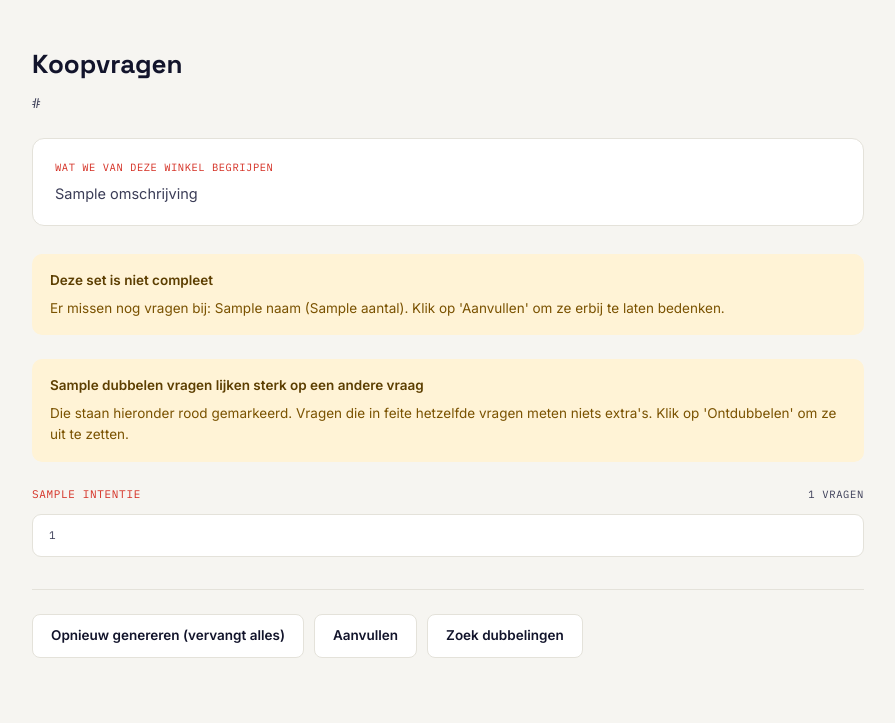
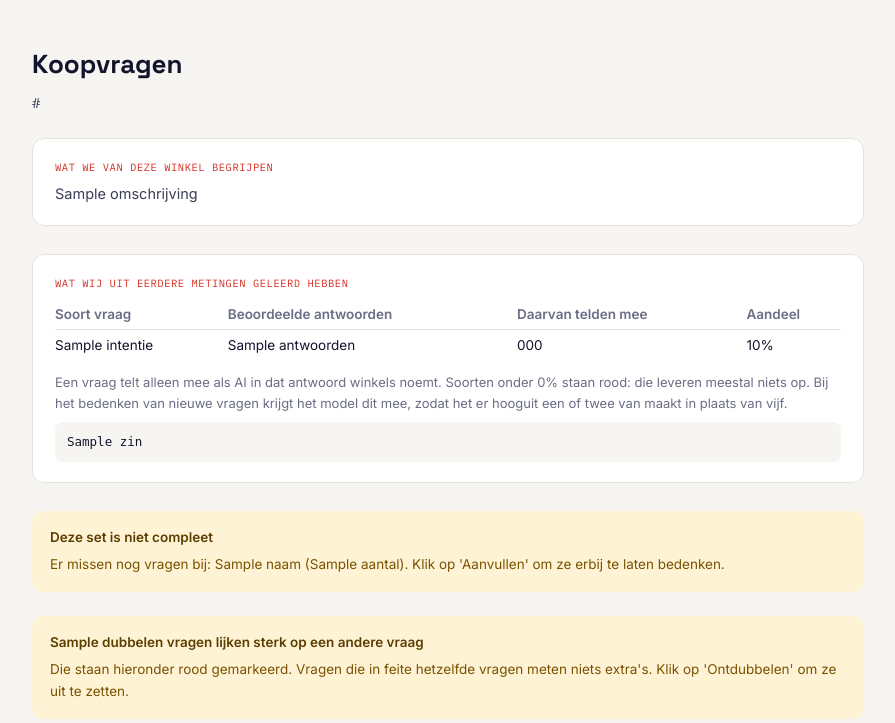
Before and after one commit to ninonorden/Krillo-app, a Flask app: template templates/admin_koopvragen.html in a window 1280 px wide. Shown: the top 723 px of the page, without its empty margins (192-1087 px from the left). Before the commit the page ends 658 px from the top, so only its background shows below. Run offline with Flask 3, Linux system fonts and the light colour scheme; the template is opened without the code that fills it: most values are stand-ins (such as "Sample title", 1, 10 or a date in 2020); some libraries are stand-ins or nearby versions.

Commit message:
Add files via upload

```diff
--- a/templates/admin_koopvragen.html
+++ b/templates/admin_koopvragen.html
@@ -77,6 +77,43 @@
   </div>
   {% endif %}
 
+  {# Wat de machine uit alle eerdere metingen geleerd heeft. Dit staat er niet
+     als versiering: vanaf het moment dat Krillo zijn eigen opdracht aanpast op
+     basis van geschiedenis, hoor je te kunnen zien waarop dat gebaseerd is en
+     hoeveel antwoorden eronder liggen. Anders is het een zwarte doos. #}
+  {% if geleerd and geleerd.regels %}
+  <div class="profiel">
+    <div class="profiel-label">Wat wij uit eerdere metingen geleerd hebben</div>
+    <table style="width:100%; border-collapse:collapse; font-size:13.5px; margin-top:8px;">
+      <tr style="text-align:left; color:#6B6D85;">
+        <th style="padding:4px 0;">Soort vraag</th>
+        <th>Beoordeelde antwoorden</th>
+        <th>Daarvan telden mee</th>
+        <th>Aandeel</th>
+      </tr>
+      {% for r in geleerd.regels %}
+      <tr style="border-top:1px solid #E4E2DA;">
+        <td style="padding:5px 0;">{{ r.intentie }}</td>
+        <td>{{ r.antwoorden }}</td>
+        <td>{{ r.telden_mee }}</td>
+        <td{% if r.aandeel < zwak_onder %} style="color:#B3261E; font-weight:600;"{% endif %}>
+          {{ (r.aandeel * 100) | round | int }}%</td>
+      </tr>
+      {% endfor %}
+    </table>
+    <p style="font-size:13px; color:#6B6D85; margin-top:10px;">
+      Een vraag telt alleen mee als AI in dat antwoord winkels noemt. Soorten onder
+      {{ (zwak_onder * 100) | round | int }}% staan rood: die leveren meestal niets op.
+      Bij het bedenken van nieuwe vragen krijgt het model dit mee, zodat het er
+      hooguit een of twee van maakt in plaats van vijf.
+    </p>
+    {% if geleerd.zin %}
+    <pre style="font-size:12.5px; white-space:pre-wrap; background:#F6F5F1; padding:10px 12px;
+                border-radius:8px; margin-top:8px;">{{ geleerd.zin }}</pre>
+    {% endif %}
+  </div>
+  {% endif %}
+
   {% if aanvullen_bezig %}
   <div class="waarschuwing">
     <strong>De weggevallen vragen worden nu aangevuld</strong>
```
Also changed, not shown: tests/test_leerlus.py (added, +135 -0 lines).
